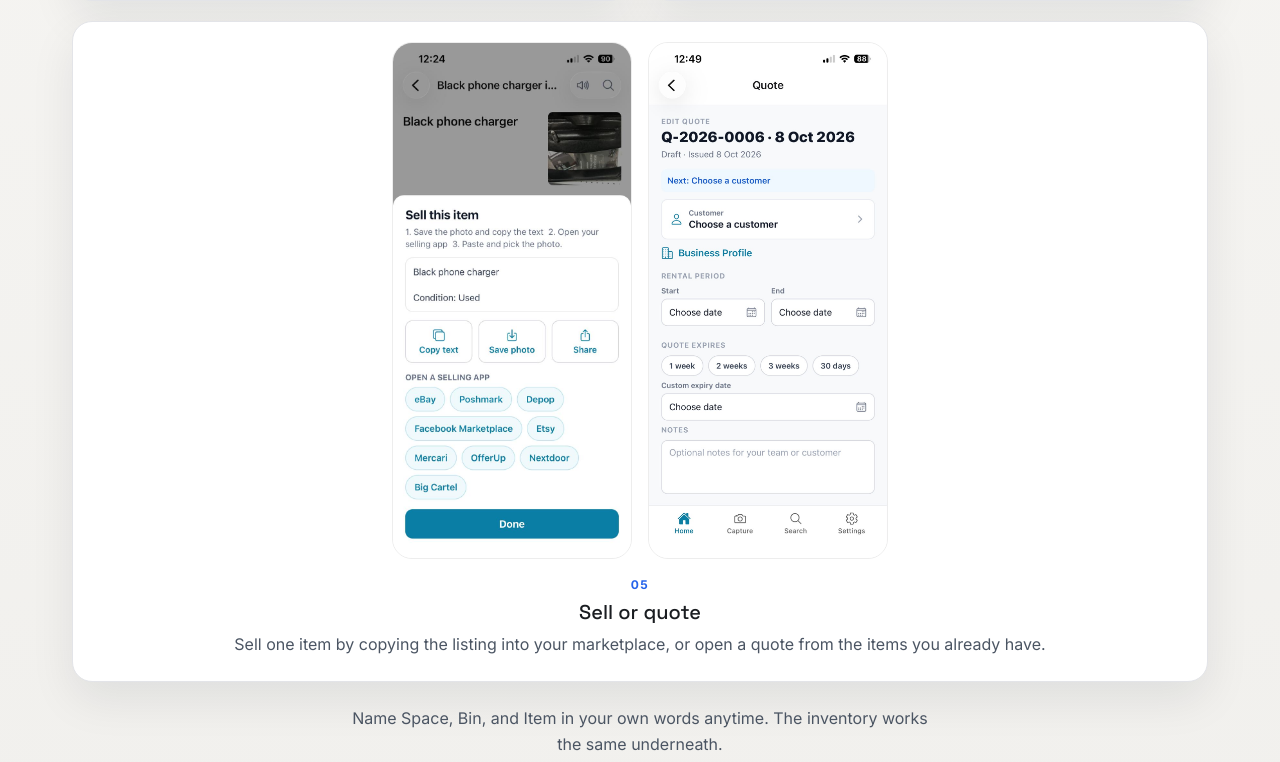
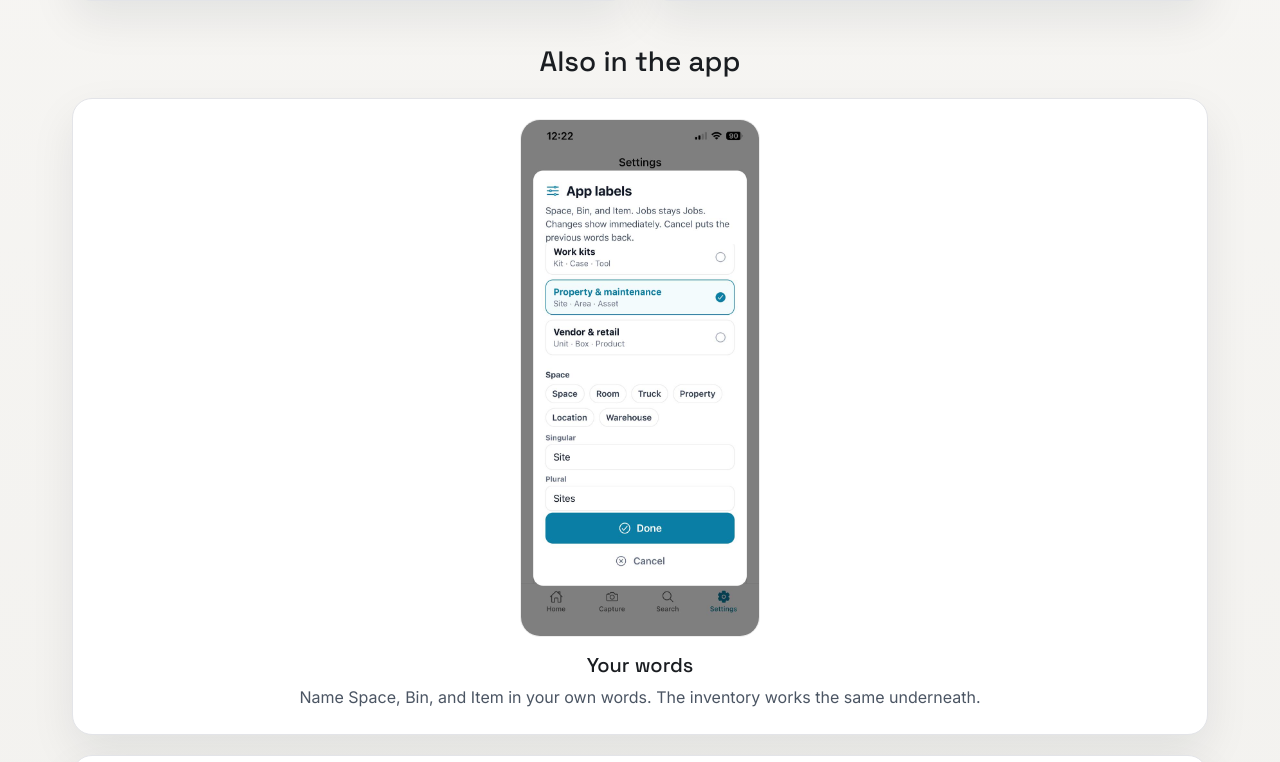
Before and after one commit to nicholeproduces/storiq-site, a plain HTML site: page index.html in a window 1280 px wide. Shown: the part 2658-3420 px from the top of the page. Drawn offline with nearby package versions, Linux system fonts and the light colour scheme.

Commit message:
Lead with the capture steps, then show words and selling as features.
Co-authored-by: Cursor <cursoragent@cursor.com>

```diff
--- a/index.html
+++ b/index.html
@@ -174,17 +174,23 @@
             <h3>Search, or just say it</h3>
             <p>Type a name, or tap the microphone and say what you are looking for.</p>
           </li>
+        </ol>
+        <h3 class="site-features-title" id="section-features-heading">Also in the app</h3>
+        <ul class="site-steps site-features">
+          <li class="site-step">
+            <img src="/assets/website/screens-2026-11/custom_labels.jpeg" width="390" height="844" alt="Settings for renaming Space, Bin, and Item" />
+            <h3>Your words</h3>
+            <p>Name Space, Bin, and Item in your own words. The inventory works the same underneath.</p>
+          </li>
           <li class="site-step site-step-wide">
             <div class="site-step-shots">
               <img src="/assets/website/screens-2026-11/sell_item.jpeg" width="390" height="844" alt="Sell this item, with the listing ready to copy into a marketplace" />
               <img src="/assets/website/screens-2026-11/create_inventory_based_quotes.jpeg" width="390" height="844" alt="An open quote built from inventory" />
             </div>
-            <p class="site-step-kicker">05</p>
             <h3>Sell or quote</h3>
             <p>Sell one item by copying the listing into your marketplace, or open a quote from the items you already have.</p>
           </li>
-        </ol>
-        <p class="site-steps-note">Name Space, Bin, and Item in your own words anytime. The inventory works the same underneath.</p>
+        </ul>
       </div>
     </section>
 
--- a/styles.css
+++ b/styles.css
@@ -1176,11 +1176,15 @@ li {
   margin: 0;
 }
 
-.site-steps-note {
-  max-width: 36rem;
-  margin: 1.5rem auto 0;
+.site-features-title {
+  font-family: var(--site-font-heading);
+  font-size: 1.75rem;
   text-align: center;
-  color: var(--site-muted);
+  margin: 2.75rem 0 1.25rem;
+}
+
+.site-features .site-step {
+  grid-column: 1 / -1;
 }
 
 @media (max-width: 991px) {
```
Also changed, not shown: app.html (+9 -3 lines).
